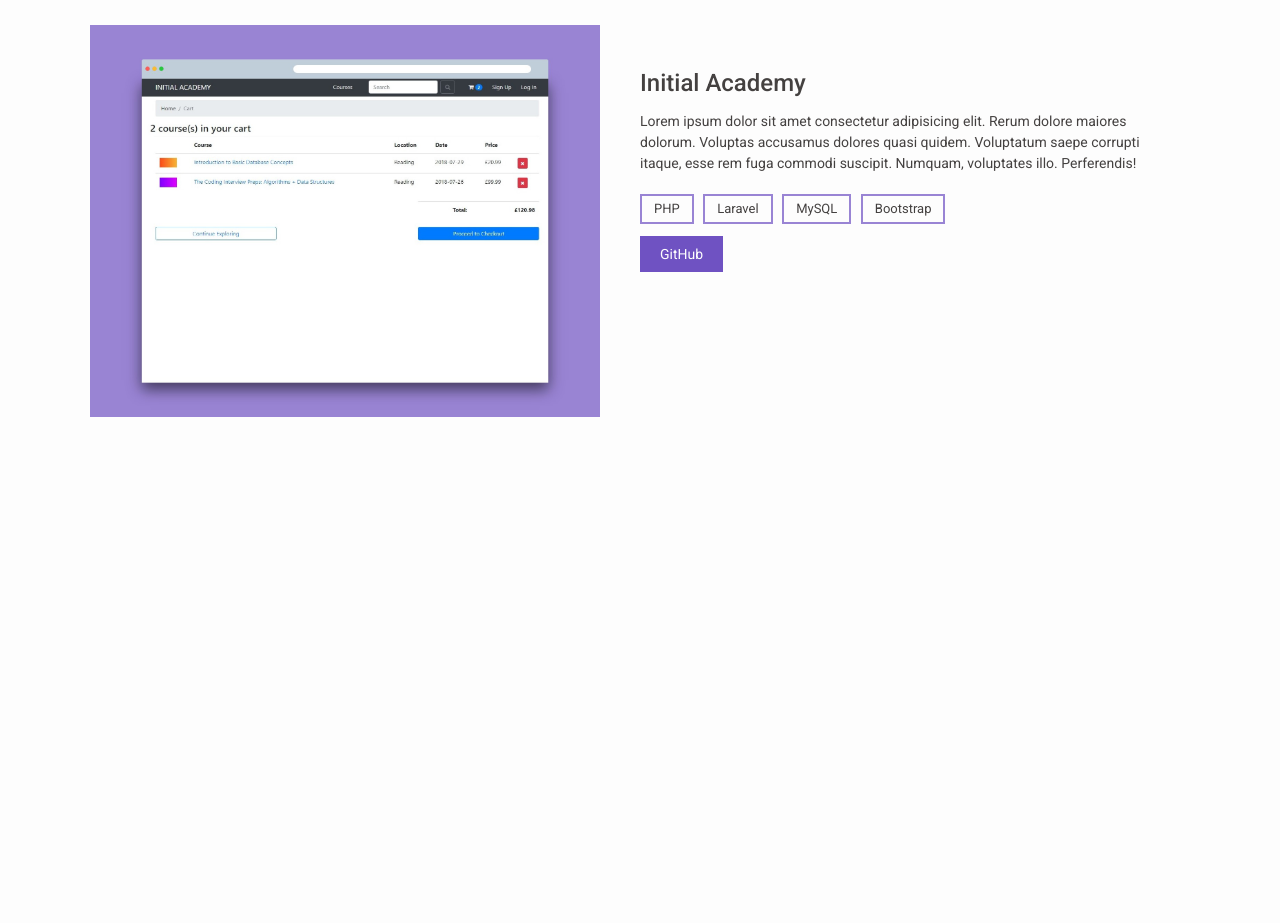
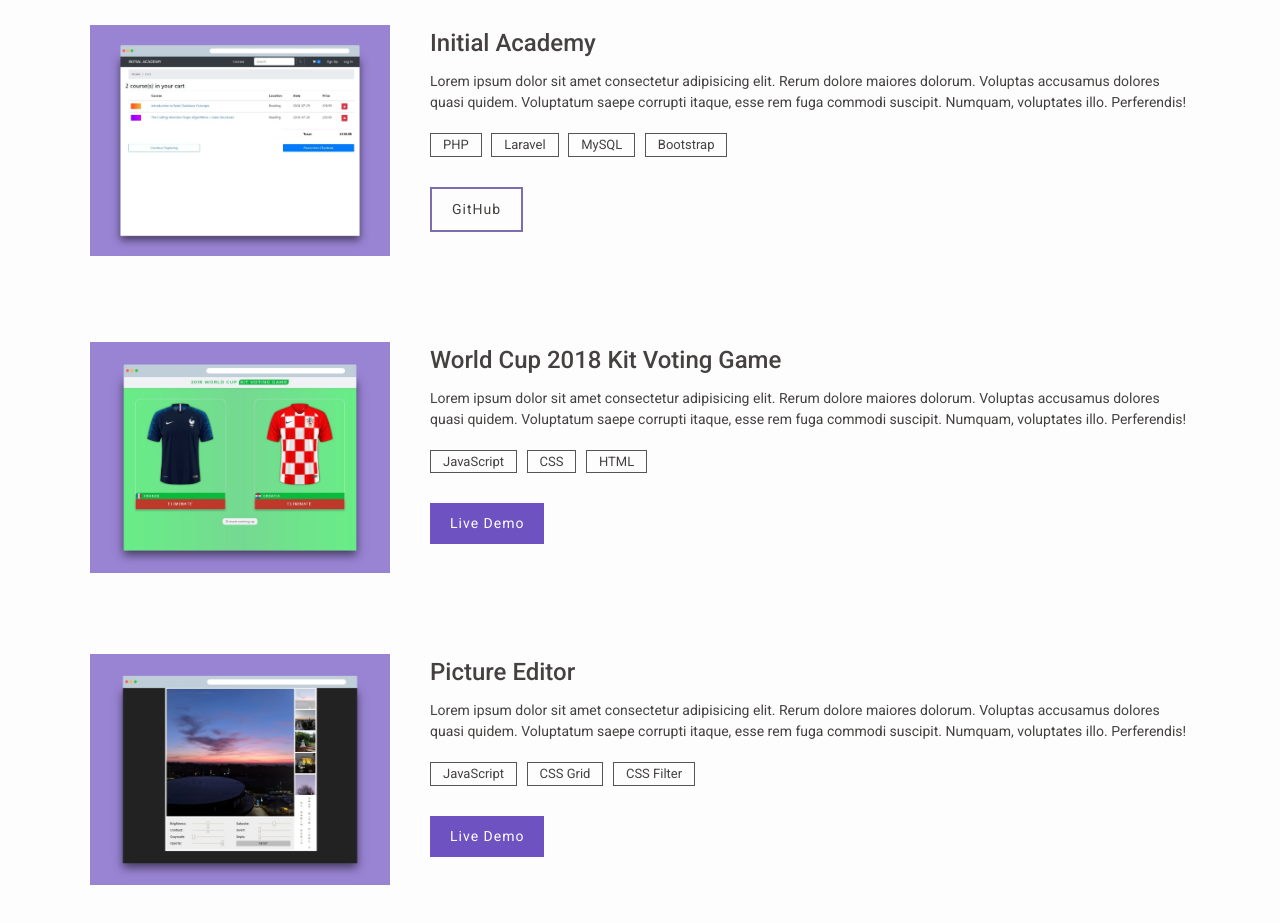
Before and after one commit to nabnmgr/portfolio, a website: page index.html in a window 1280 px wide. Shown: the part 940-1863 px from the top of the page. Before the commit the page ends 1361 px from the top, so only its background shows below. Drawn offline with nearby package versions, Linux system fonts and the light colour scheme.

Commit message:
projects stage 1

```diff
--- a/index.html
+++ b/index.html
@@ -113,7 +113,41 @@
             <span>MySQL</span>
             <span>Bootstrap</span>
           </p>
-          <a href="#" class="button button--secondary">GitHub</a>
+          <a href="#" class="btn btn--white">GitHub</a>
+        </div>
+      </div>
+
+      <div class="project">
+        <div class="project__img">
+          <img src="img/p2.jpg" alt="Nabin Purja - Portfolio project">
+        </div>
+        <div class="project__info">
+          <h3 class="project__info-head">World Cup 2018 Kit Voting Game</h3>
+          <p class="project__info-detail">Lorem ipsum dolor sit amet consectetur adipisicing elit. Rerum dolore maiores dolorum. Voluptas accusamus dolores
+            quasi quidem. Voluptatum saepe corrupti itaque, esse rem fuga commodi suscipit. Numquam, voluptates illo. Perferendis!</p>
+          <p class="project__info-tags">
+            <span>JavaScript</span>
+            <span>CSS</span>
+            <span>HTML</span>
+          </p>
+          <a href="#" class="btn btn--purple">Live Demo</a>
+        </div>
+      </div>
+
+      <div class="project">
+        <div class="project__img">
+          <img src="img/p3.jpg" alt="Nabin Purja - Portfolio project">
+        </div>
+        <div class="project__info">
+          <h3 class="project__info-head">Picture Editor</h3>
+          <p class="project__info-detail">Lorem ipsum dolor sit amet consectetur adipisicing elit. Rerum dolore maiores dolorum. Voluptas accusamus dolores
+            quasi quidem. Voluptatum saepe corrupti itaque, esse rem fuga commodi suscipit. Numquam, voluptates illo. Perferendis!</p>
+          <p class="project__info-tags">
+            <span>JavaScript</span>
+            <span>CSS Grid</span>
+            <span>CSS Filter</span>
+          </p>
+          <a href="#" class="btn btn--purple">Live Demo</a>
         </div>
       </div>
 
--- /dev/null
+++ b/sass/_components.scss
@@ -0,0 +1,44 @@
+// BUTTONS
+.btn {
+  &,
+  &:link,
+  &:visited {
+    text-decoration: none;
+    margin: 3rem 0;
+    padding: 1rem 2rem;
+    display: inline-block;
+    letter-spacing: 1px;
+    transition: all 0.3s;
+  }
+  &:hover {
+    transform: translateY(-2px);
+    box-shadow: 0 1rem 1rem rgba($color-black-2, 0.1);
+  }
+
+  &:active,
+  &:focus {
+    outline: none;
+    transform: translateY(-1px);
+    box-shadow: 0 0.5rem 1rem rgba($color-black-2, 0.2);
+  }
+
+  &--white {
+    color: $color-black-2;
+    border: 2px solid $color-primary-dark;
+
+    &:hover {
+      background: $color-primary;
+      color: #fff;
+    }
+  }
+
+  &--purple {
+    color: $color-grey-light-1;
+    background: $color-primary-dark-2;
+
+    &:hover {
+      background: $color-primary;
+      color: #fff;
+    }
+  }
+}
--- a/sass/_projects.scss
+++ b/sass/_projects.scss
@@ -1,18 +1,18 @@
 .projects {
   .project {
     display: flex;
+    margin-bottom: 6rem;
 
     &__img {
-      flex: 1;
-
+      max-width: 300px;
       img {
-        max-width: 100%;
+        width: 100%;
         height: auto;
       }
     }
 
     &__info {
-      padding: 4rem;
+      padding: 0 0 2rem 4rem;
       color: $color-black-2;
       flex: 1;
       font-size: 1.4rem;
@@ -31,25 +31,15 @@
         span {
           display: inline-block;
           font-size: 1.3rem;
-          border: 2px solid $color-primary;
-          padding: 0.3rem 1.2rem;
+          border: 1px solid $color-grey-dark-1;
+          padding: 0.1rem 1.2rem;
           margin-top: 1rem;
-          margin-bottom: 2rem;
 
           &:not(:last-child) {
             margin-right: 0.6rem;
           }
         }
       }
-
-      .button:link,
-      .button:visited {
-        text-decoration: none;
-        margin: 2rem 0;
-        color: $color-grey-light-1;
-        background: $color-primary-dark-2;
-        padding: 1rem 2rem;
-      }
     }
   }
 }
--- a/sass/_variables.scss
+++ b/sass/_variables.scss
@@ -13,7 +13,7 @@ $color-grey-light-1: #fdfdfd;
 $color-grey-light-2: #cacaca;
 
 $color-grey-dark-1: #555;
-$color-grey-dark-2-: #aaa;
+$color-grey-dark-2: #aaa;
 
 // FONT VARIABLES
 $font-primary: "Roboto", sans-serif;
--- a/sass/main.scss
+++ b/sass/main.scss
@@ -1,5 +1,6 @@
 @import "variables";
 @import "about";
 @import "base";
+@import "components";
 @import "header";
 @import "projects";
```
Also changed, not shown: css/style.css.
